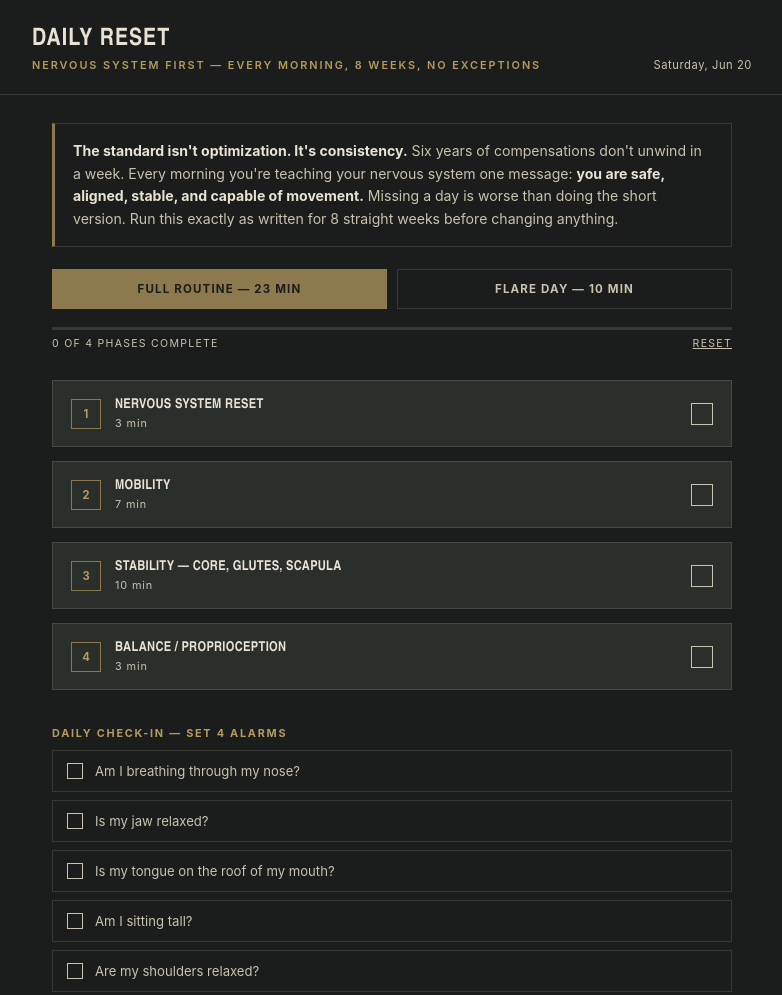
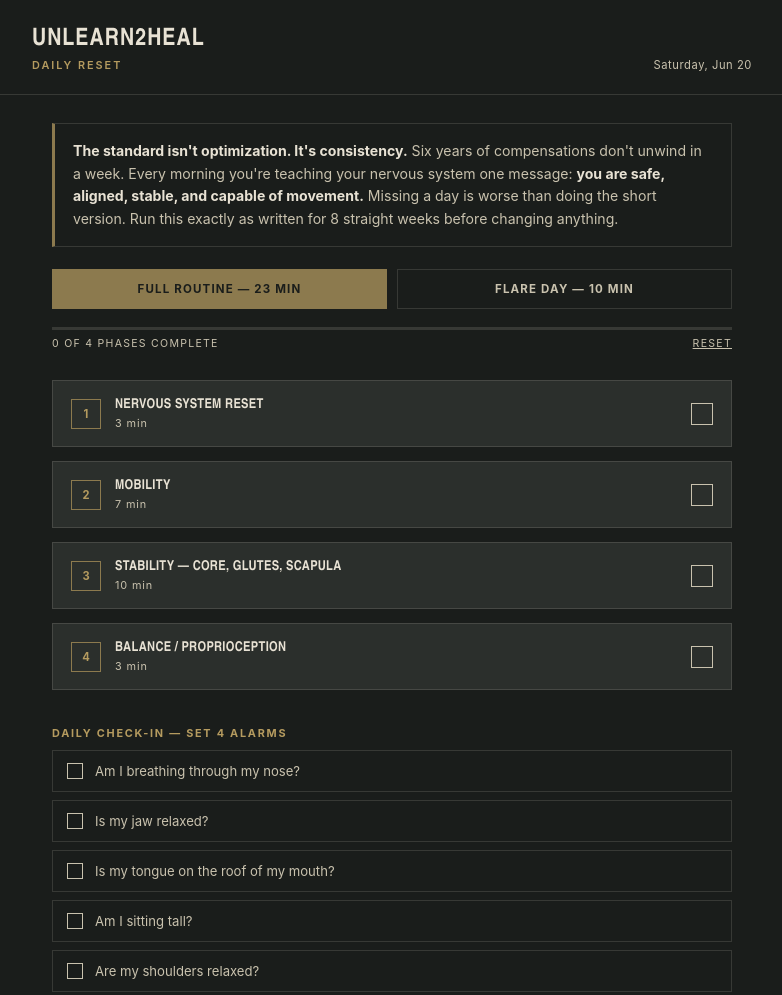
Before and after one commit to airhuff007/daily-reset, a plain HTML site: page index.html in a window 1280 px wide. Shown: the top 995 px of the page, without its empty margins (248-1030 px from the left). Drawn offline with Linux system fonts and the light colour scheme.

Commit message:
Rebrand: Daily Reset -> Unlearn2Heal

```diff
--- a/index.html
+++ b/index.html
@@ -3,7 +3,7 @@
 <head>
 <meta charset="UTF-8">
 <meta name="viewport" content="width=device-width, initial-scale=1.0">
-<title>Daily Reset — Morning Protocol</title>
+<title>Unlearn2Heal — Morning Protocol</title>
 <style>
   @font-face {
     font-family: 'Stencil';
@@ -387,8 +387,8 @@
 <div class="masthead">
   <div class="masthead-inner">
     <div>
-      <div class="masthead-title display">Daily Reset</div>
-      <div class="masthead-sub">Nervous system first — every morning, 8 weeks, no exceptions</div>
+      <div class="masthead-title display">Unlearn2Heal</div>
+      <div class="masthead-sub">Daily Reset</div>
     </div>
     <div class="date-stamp" id="dateStamp"></div>
   </div>
```
